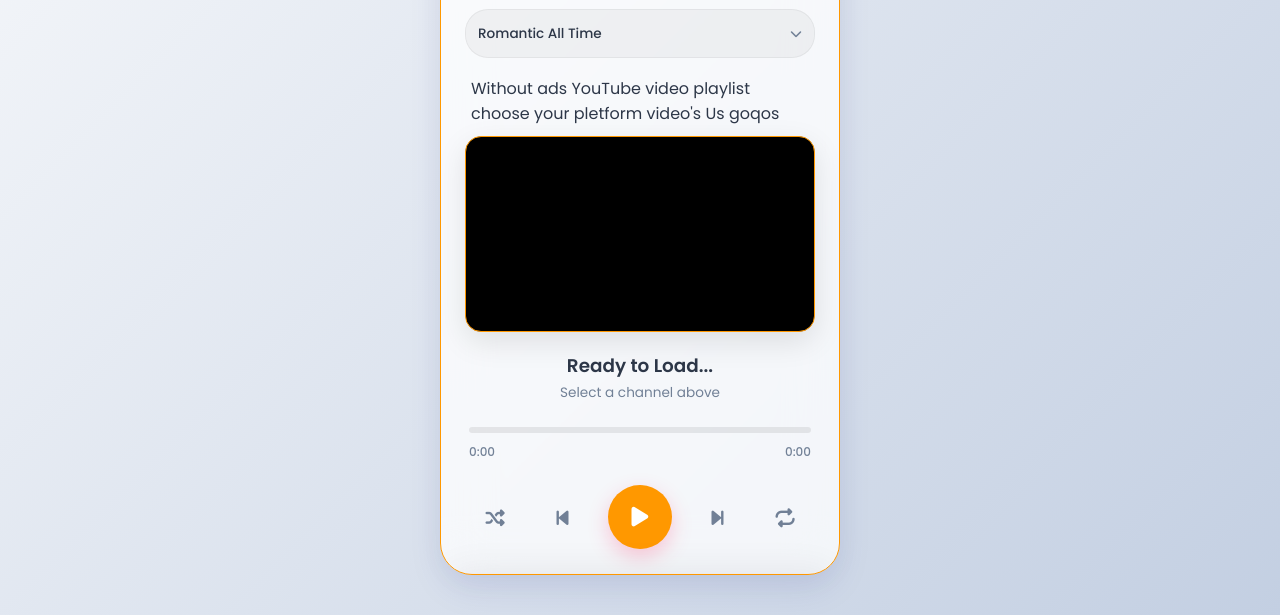
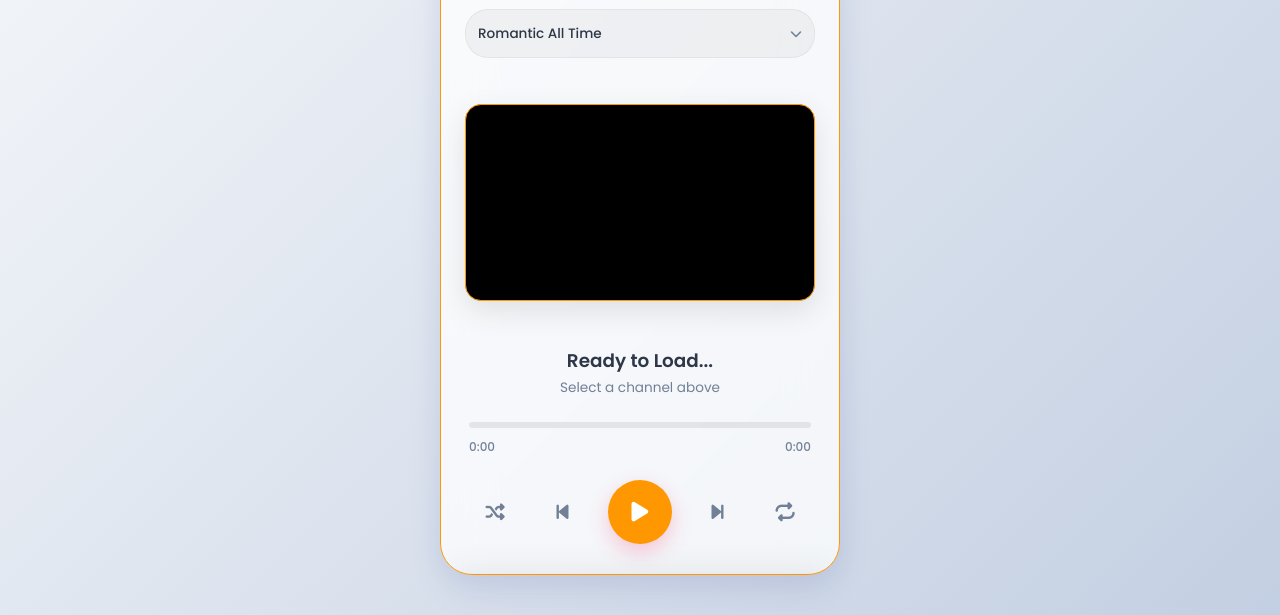
Before and after one commit to goqos/youtube, a plain HTML site: page index.html in a window 1280 px wide. Shown: the part 185-800 px from the top of the page. Drawn offline with Linux system fonts and the light colour scheme.

Commit message:
Update index.html

```diff
--- a/index.html
+++ b/index.html
@@ -464,8 +464,7 @@
             </div>
         </div>
 
-<div style='padding:8px 30px 0px 30px;'>Without ads YouTube video playlist choose your pletform video's Us goqos </div>
-        <!-- Video Player Container (Replaced Old Thumbnail Setup) -->
+       <!-- Video Player Container (Replaced Old Thumbnail Setup) -->
         <div class="artwork-area">
             <div class="thumbnail-box" id="thumbnail-container">
                 <div id="yt-player"></div>
```
